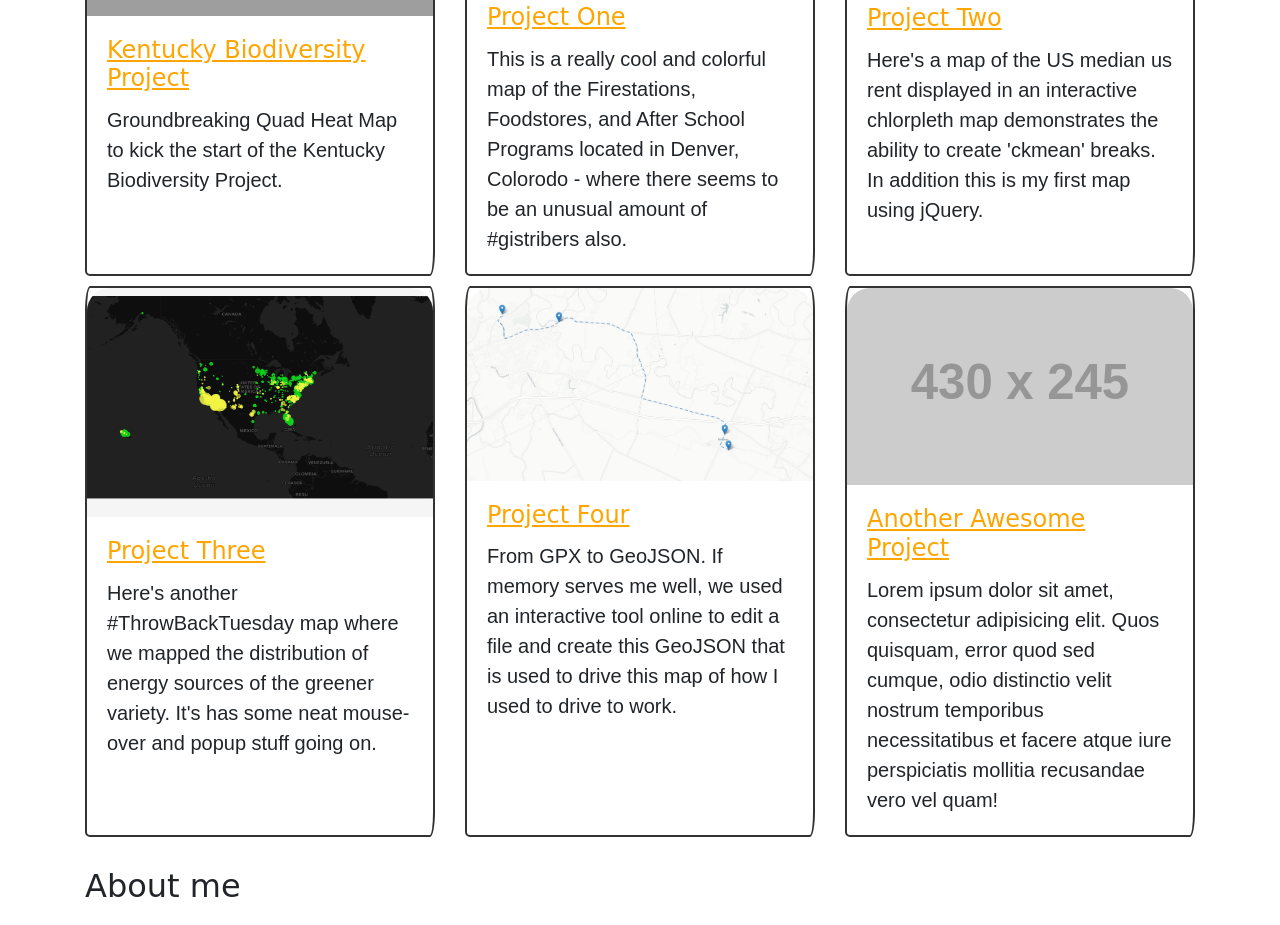
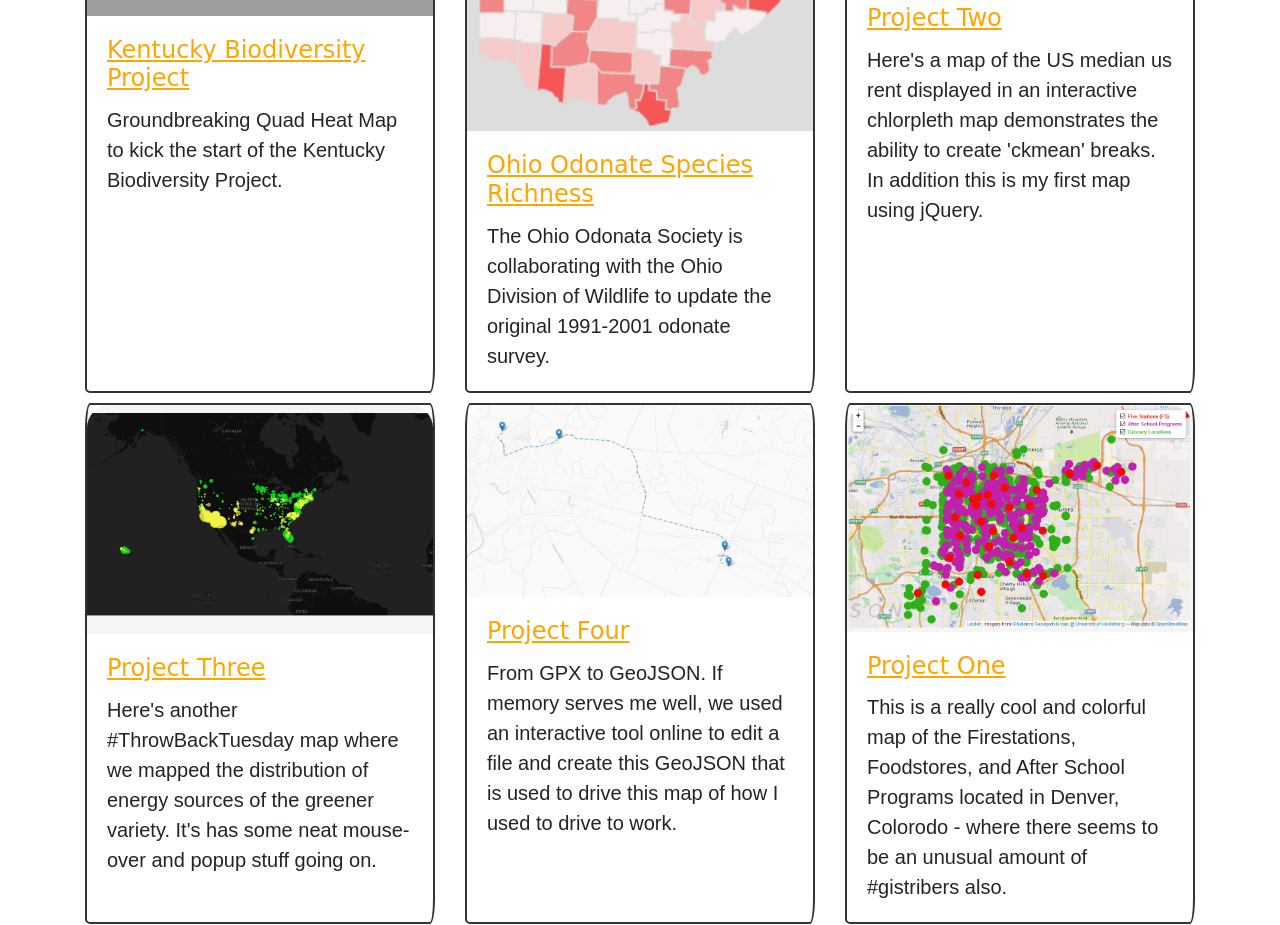
Before and after one commit to rihorn/rihorn.github.io, a plain HTML site: page index.html in a window 1280 px wide. Shown: the part 571-1496 px from the top of the page. Drawn offline with nearby package versions, Linux system fonts and the light colour scheme; grey boxes are pictures that could not be loaded; placeholder pictures from the web are drawn by us; a web font is replaced by a local one.

Commit message:
add ohio

```diff
--- a/index.html
+++ b/index.html
@@ -83,19 +83,22 @@
             </div>
             <div class="col-lg-4 col-sm-6 portfolio-item">
                 <div class="card h-100">
-            <a target="_blank" href="https://rihorn.github.io/denver-point-map/">
-              <img class="card-img-top" src="./images/denver.PNG" alt="">
+                  <a target="_blakd" href="https://rihorn.github.io/Ohio-Odonates/">
+                    <img class="card-img-top" src="./images/ohio.PNG" alt="">
                   </a>
+                  <!-- just added lab-08 from 672 here -->
                   <div class="card-body">
                     <h4 class="card-title">
-                <a target="_blank" href="https://rihorn.github.io/denver-point-map/">Project One</a>
+                      <a href="#">Ohio Odonate Species Richness</a>
                     </h4>
-              <p class="card-text">This is a really cool and colorful map of the Firestations, Foodstores, and After School Programs located in
-                Denver, Colorodo - where there seems to be an unusual amount of #gistribers also.</p>
+                    <p class="card-text">The Ohio Odonata Society is collaborating with the Ohio Division of Wildlife to update the original 1991-2001 odonate survey.</p>
                   </div>
                 </div>
               </div>
+
+
         <div class="col-lg-4 col-sm-6 portfolio-item">
+
           <!-- start of map 2 -->
           <div class="card h-100">
             <a target="_blank" href="https://rihorn.github.io/median-us-rent/">
@@ -127,6 +130,7 @@
             </div>
           </div>
         </div>
+
         <div class="col-lg-4 col-sm-6 portfolio-item">
           <div class="card h-100">
             <a target="_blank" href="https://rihorn.github.io/route-home/">
@@ -146,19 +150,19 @@
         <!-- start map 6 -->
         <div class="col-lg-4 col-sm-6 portfolio-item">
             <div class="card h-100">
-            <a href="#">
-              <img class="card-img-top" src="http://placehold.it/430x245" alt="">
+              <a target="_blank" href="https://rihorn.github.io/denver-point-map/">
+                <img class="card-img-top" src="./images/denver.PNG" alt="">
               </a>
-            <!-- just added lab-08 from 672 here -->
               <div class="card-body">
                 <h4 class="card-title">
-                <a href="#">Another Awesome Project</a>
+                  <a target="_blank" href="https://rihorn.github.io/denver-point-map/">Project One</a>
                 </h4>
-              <p class="card-text">Lorem ipsum dolor sit amet, consectetur adipisicing elit. Quos quisquam, error quod sed cumque, odio distinctio
-                velit nostrum temporibus necessitatibus et facere atque iure perspiciatis mollitia recusandae vero vel quam!</p>
+                <p class="card-text">This is a really cool and colorful map of the Firestations, Foodstores, and After School Programs located in
+                  Denver, Colorodo - where there seems to be an unusual amount of #gistribers also.</p>
               </div>
             </div>
           </div>
+
 
 
 
```
Also changed, not shown: images/ohio.PNG (added). Lines whose indentation alone changed are shown as unchanged.
